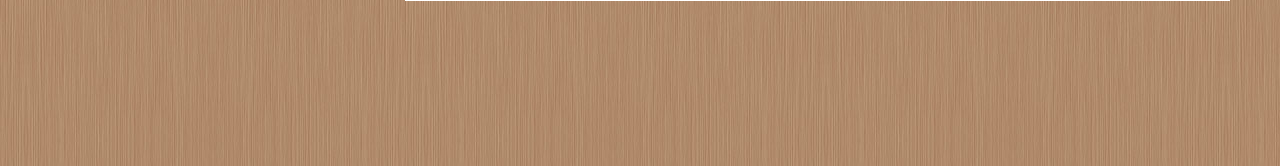
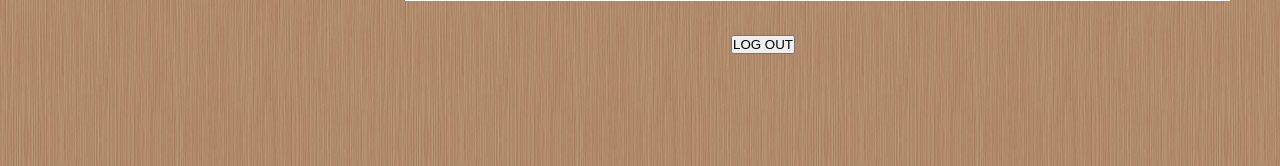
Before and after one commit to nakurunet/bc-13-todo, a Flask app: page /list in a window 1280 px wide. Shown: the part 634-800 px from the top of the page. Run offline with Flask 2, Linux system fonts and the light colour scheme; the visitor is signed in with stand-in values (Sample User, id 1); data comes from the database, SQL or seed files in the repository; both versions use the stored data as it was after the commit; some libraries are stand-ins or nearby versions.

Commit message:
modified the logout button

```diff
--- a/templates/list.html
+++ b/templates/list.html
@@ -58,8 +58,6 @@
 					<div id="content">
 						<div id="box1">
 						<h2>LIST</h2>
-
-
 						<ul>
 							{% for task in tasks %}
 							<li><h3>
@@ -74,12 +72,18 @@
 							<p><input type="text" name="content"></p>
 							<input type="submit" value="Add task">
 						</form>
+						</div>
 
 
+						<br class="non"/>
+					</div><br class="non"/>
+					<div id="box1">
+						<form align="right" name="form1" method="get" action="/dropsession">
+						<label>
+						<input name="submit2" type="submit" id="submit2" value="LOG OUT">
+						</label>
+						</form>
 						</div>
-
-						<br class="non"/>
-					</div>
 					<br class="non"/>
 
 				</div>
```
Also changed, not shown: lists.db.
